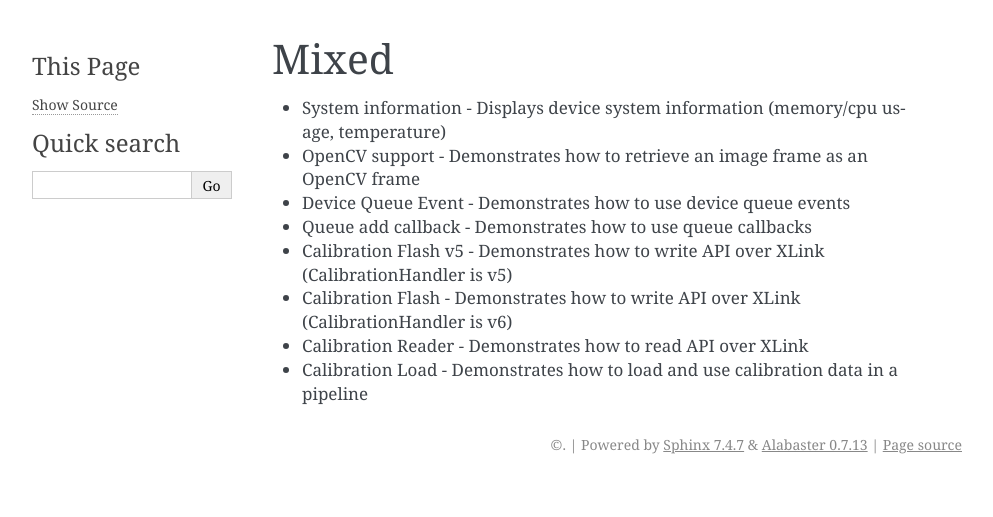
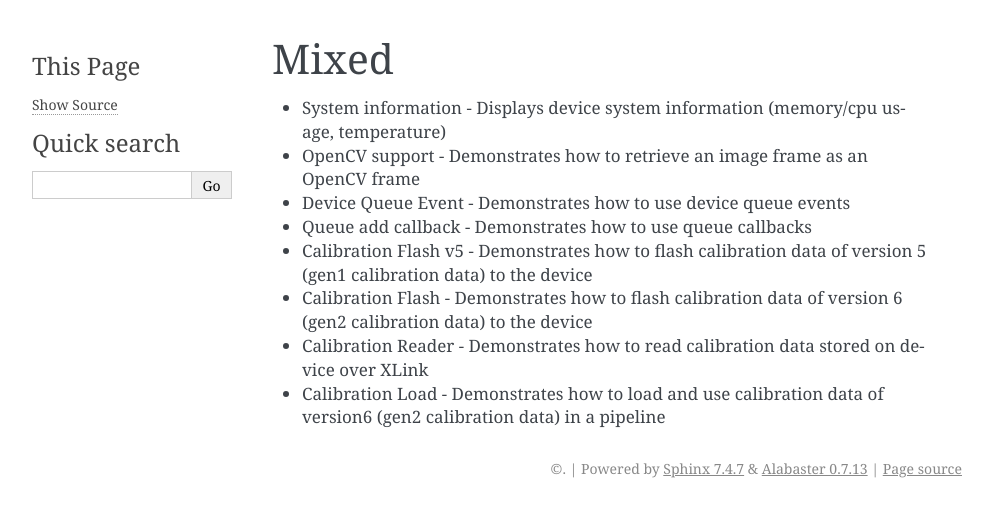
Before and after one commit to luxonis/depthai-python, a Sphinx documentation site: the page built from docs/source/tutorials/mixed_samples.rst, in a window 1280 px wide. Shown: the top 517 px of the page, without its empty margins (148-1141 px from the left). Built offline with Sphinx 7.4.7, drawn with Linux system fonts in a browser that asks for light colours; pages that are not in the unit, such as notebooks, are missing from menus; the version number could not be read and is left out.

Commit message:
Update documentation

```diff
--- a/docs/source/samples/calibration_flash.rst
+++ b/docs/source/samples/calibration_flash.rst
@@ -1,7 +1,7 @@
 Calibration Flash
 =================
 
-This example shows how to flash calibration data (version 6 of EEPROM data).
+This example shows how to flash calibration data of version 6 (gen2 calibration data) to the device.
 
 .. rubric:: Similiar samples:
 
--- a/docs/source/samples/calibration_flash_v5.rst
+++ b/docs/source/samples/calibration_flash_v5.rst
@@ -1,7 +1,7 @@
 Calibration Flash v5
 ====================
 
-This example shows how to flash calibration data (version 5 of EEPROM data).
+This example shows how to flash calibration data of version 5 (gen1 calibration data) to the device.
 
 .. rubric:: Similiar samples:
 
--- a/docs/source/samples/calibration_load.rst
+++ b/docs/source/samples/calibration_load.rst
@@ -1,7 +1,7 @@
 Calibration Load
 ================
 
-This example shows how to load and use calibration data in a pipeline. CalibrationHandler loads version 6 of EEPROM data.
+This example shows how to load and use calibration data of version6 (gen2 calibration data) in a pipeline.
 
 .. rubric:: Similiar samples:
 
--- a/docs/source/samples/calibration_reader.rst
+++ b/docs/source/samples/calibration_reader.rst
@@ -1,7 +1,7 @@
 Calibration Reader
 ==================
 
-This example shows how to read calibration data.
+This example shows how to read calibration data stored on device over XLink.
 
 .. rubric:: Similiar samples:
 
--- a/docs/source/tutorials/mixed_samples.rst
+++ b/docs/source/tutorials/mixed_samples.rst
@@ -19,7 +19,7 @@ Mixed
 - :ref:`OpenCV support` - Demonstrates how to retrieve an image frame as an OpenCV frame
 - :ref:`Device Queue Event` - Demonstrates how to use device queue events
 - :ref:`Queue add callback` - Demonstrates how to use queue callbacks
-- :ref:`Calibration Flash v5` - Demonstrates how to write API over XLink (CalibrationHandler is v5)
-- :ref:`Calibration Flash` - Demonstrates how to write API over XLink (CalibrationHandler is v6)
-- :ref:`Calibration Reader` - Demonstrates how to read API over XLink
-- :ref:`Calibration Load` - Demonstrates how to load and use calibration data in a pipeline
+- :ref:`Calibration Flash v5` - Demonstrates how to flash calibration data of version 5 (gen1 calibration data) to the device
+- :ref:`Calibration Flash` - Demonstrates how to flash calibration data of version 6 (gen2 calibration data) to the device
+- :ref:`Calibration Reader` - Demonstrates how to read calibration data stored on device over XLink
+- :ref:`Calibration Load` - Demonstrates how to load and use calibration data of version6 (gen2 calibration data) in a pipeline
```
